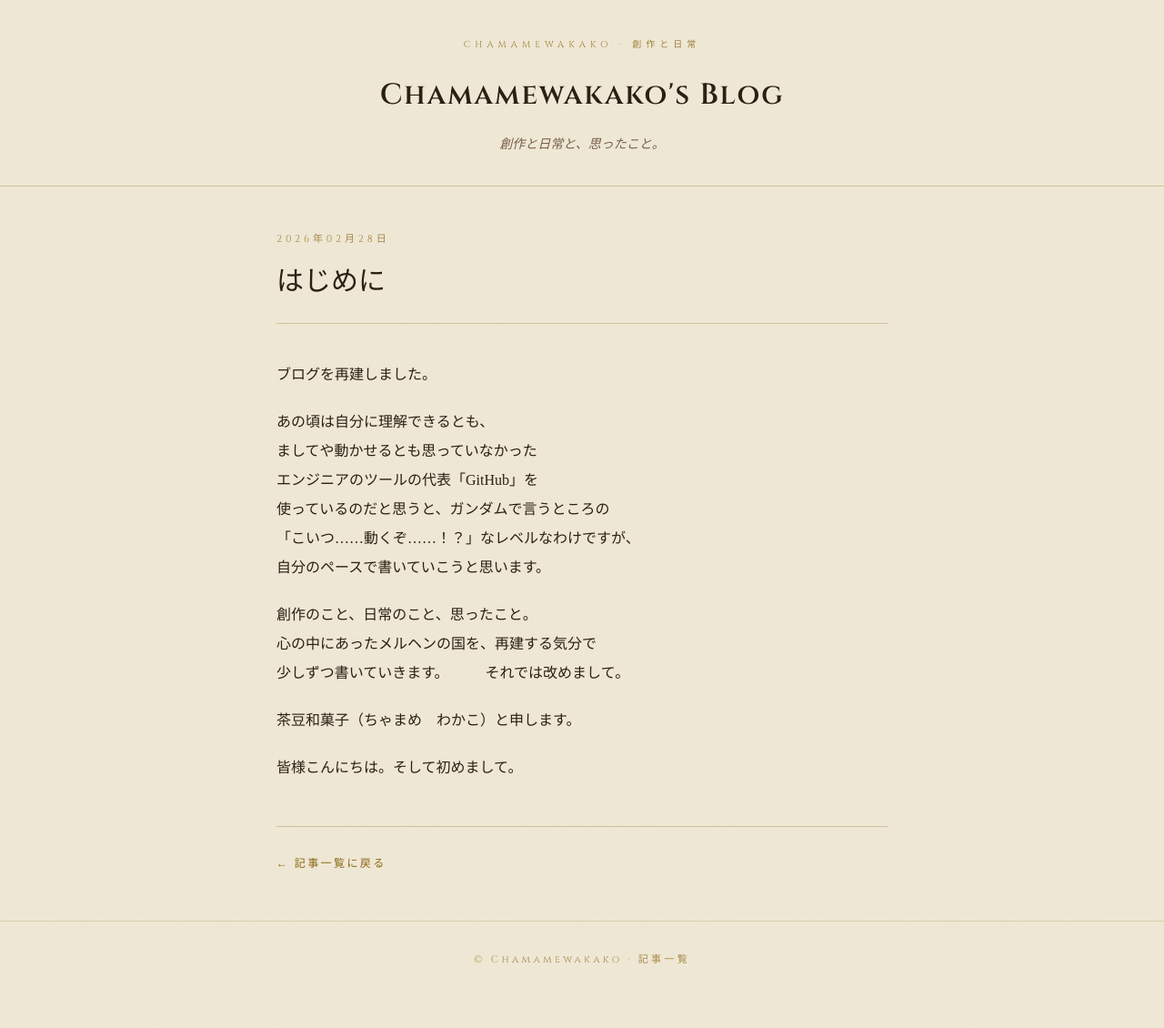
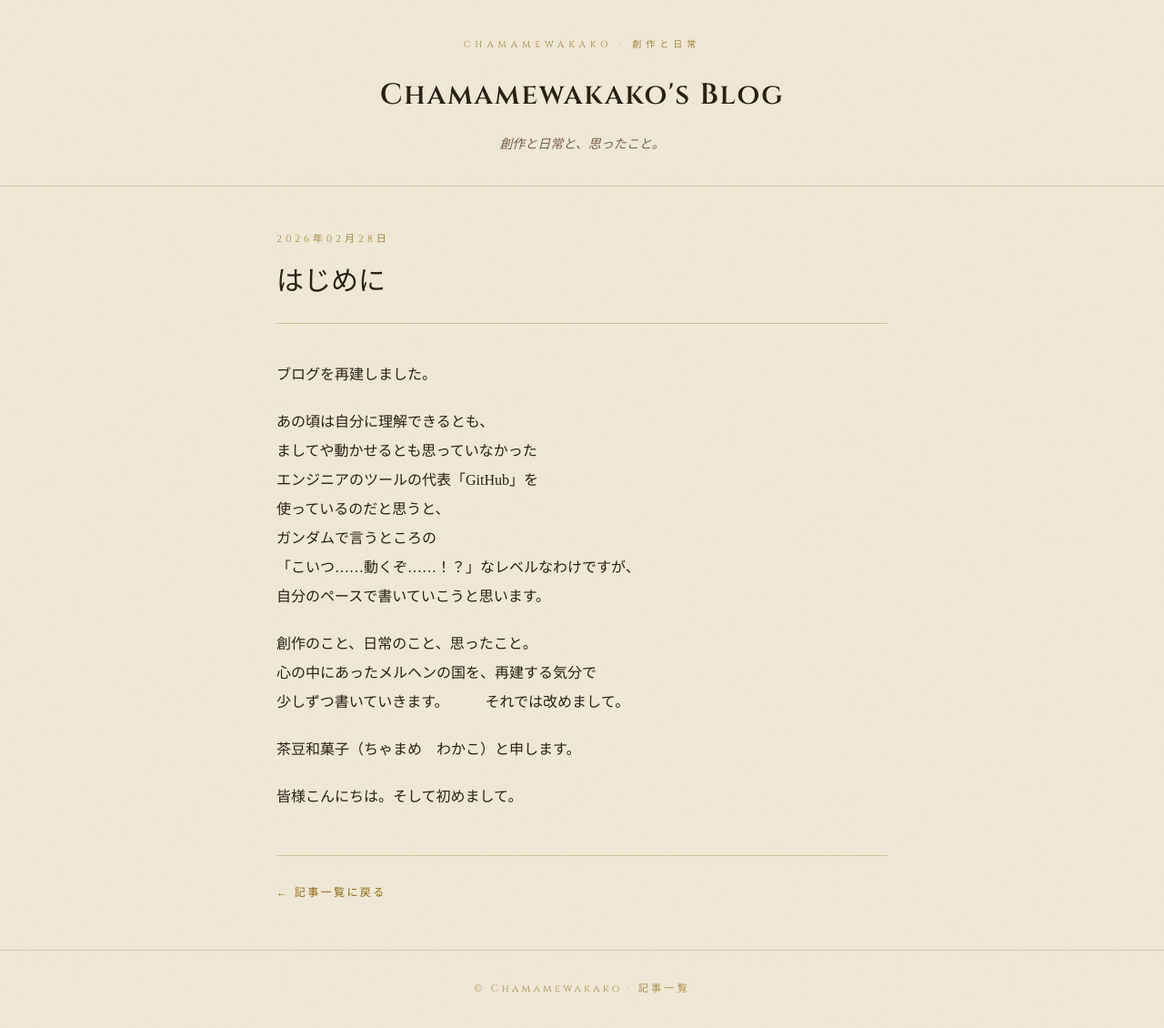
Before and after one commit to Chamamewakako/blog, a Jekyll site: the page built from _posts/2026-02-28-はじめに.md, in a window 1280 px wide. Shown: the whole page at 91% size. Built offline with Jekyll 4.4.1, drawn with Linux system fonts in a browser that asks for light colours; some web fonts are replaced; before the commit the page ends 1098 px from its top, so only the background shows below that.

```diff
--- a/_posts/2026-02-28-はじめに.md
+++ b/_posts/2026-02-28-はじめに.md
@@ -9,7 +9,8 @@ date: 2026-02-28
 あの頃は自分に理解できるとも、\
 ましてや動かせるとも思っていなかった\
 エンジニアのツールの代表「GitHub」を\
-使っているのだと思うと、ガンダムで言うところの\
+使っているのだと思うと、\
+ガンダムで言うところの\
 「こいつ……動くぞ……！？」なレベルなわけですが、\
 自分のペースで書いていこうと思います。
 
```
